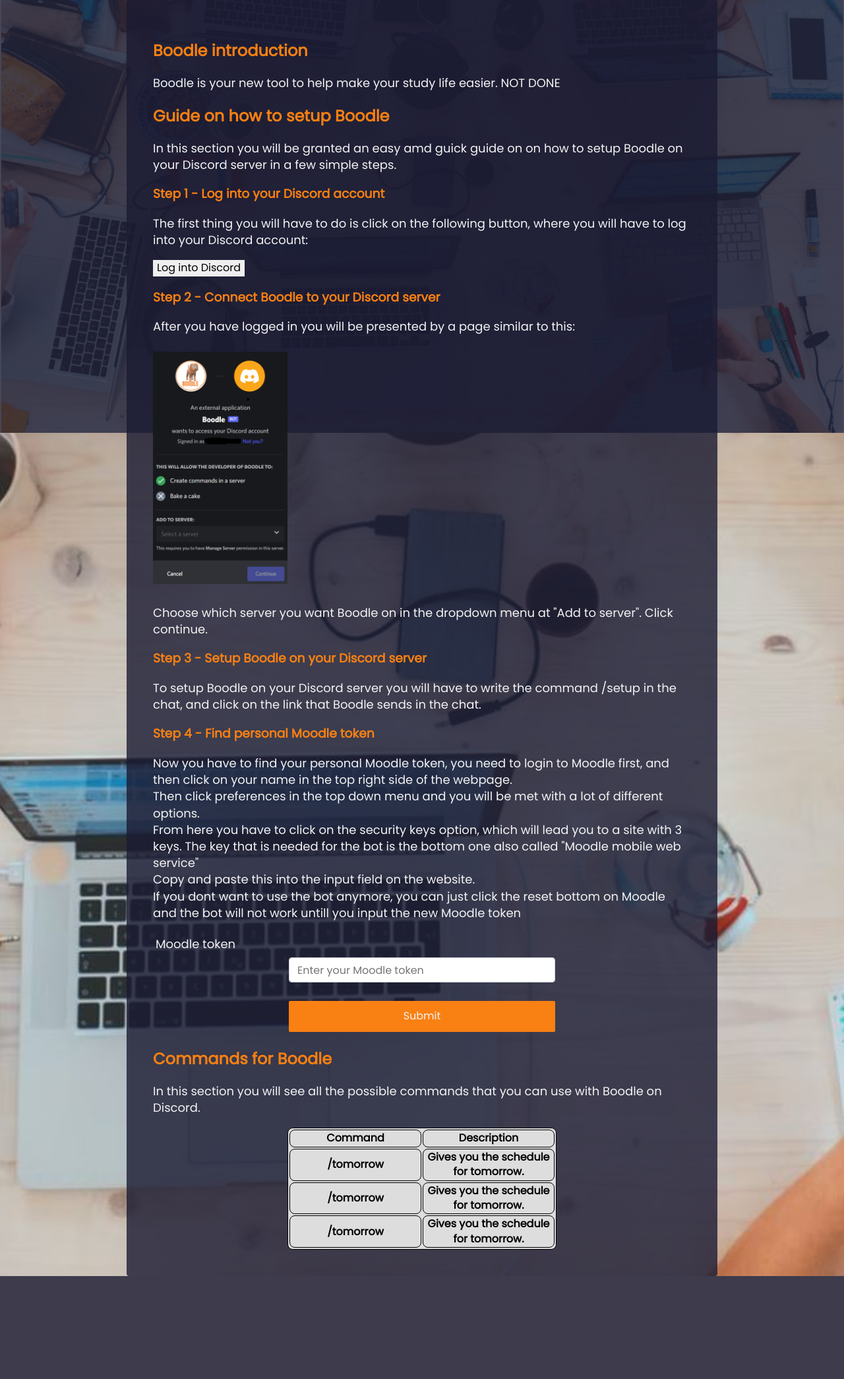
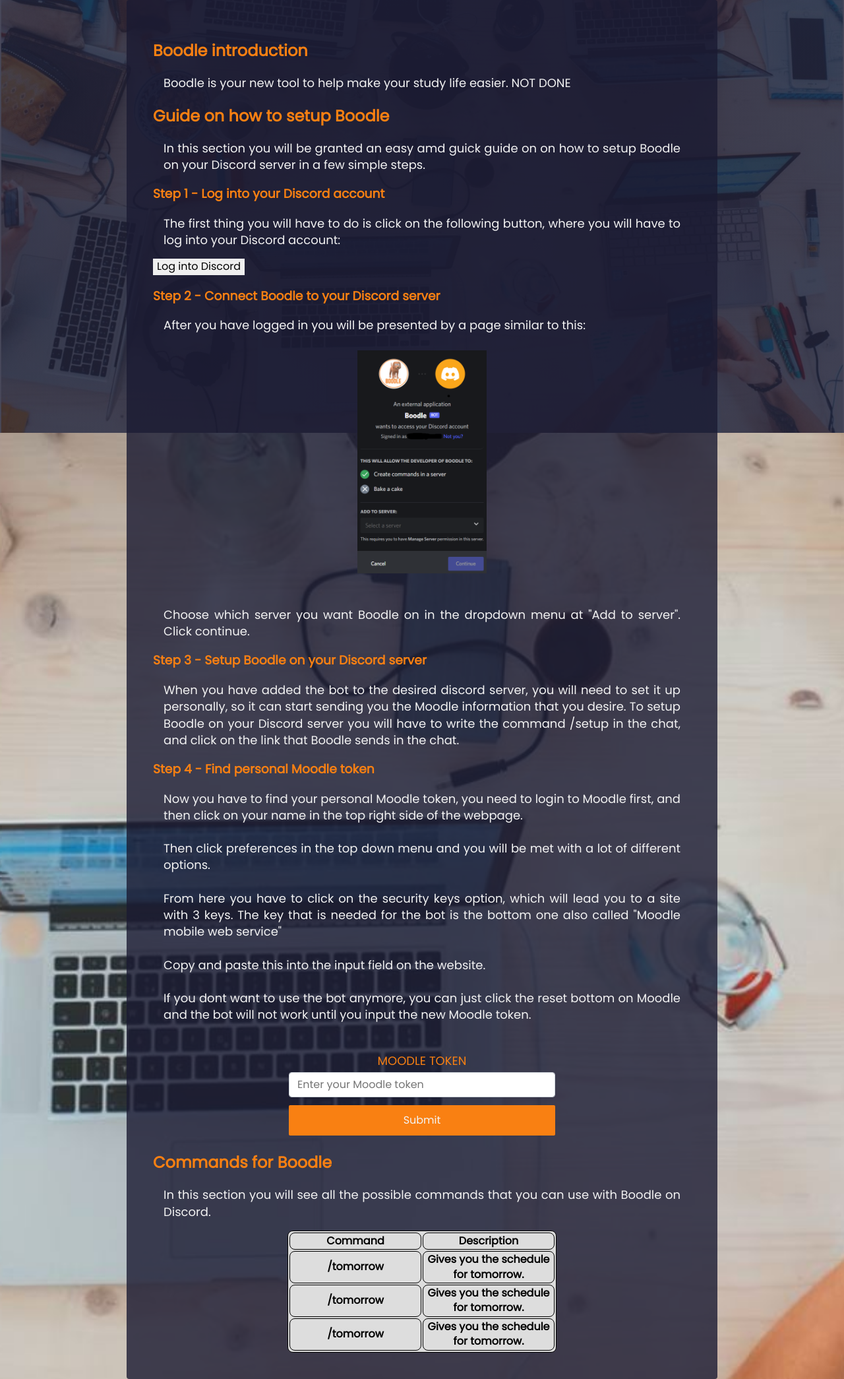
Before and after one commit to mikkelklitlund/Boodle, a PHP site: page /resources/webpage.html in a window 1280 px wide. Shown: the part 144-2234 px from the top of the page at 66% size. Before the commit the page ends 2078 px from the top, so only its background shows below. Run offline with PHP 8.4, Linux system fonts and the light colour scheme; lists and menus that the app fills with data are empty.

Commit message:
step 4 and clean up
fixed some stuff and clean up

```diff
--- a/website/resources/css/css-style.css
+++ b/website/resources/css/css-style.css
@@ -99,17 +99,22 @@
 
 p {
   font-size: 1.125rem;
+  margin: 1rem;
+  text-align: justify;
 }
 
 h2, h3 {
   color: var(--color-orange);
 }
 
-#name-label {
-  display: flex;
-  align-items: center;
+.name-label {
+  display: block;
+  text-align: center;
   font-size: 1.125rem;
-  margin-bottom: 0.5rem;
+  color: var(--color-orange);
+  width: 100%;
+  text-transform:uppercase;
+  margin-bottom: 0.25rem;
 }
 
 input,
@@ -122,12 +127,6 @@
   box-sizing: border-box;
 }
 
-/*
-.container {
-  width: 100%;
-  margin: 3.125rem auto 0 auto;
-} */
-
 @media (min-width: 576px) {
   .container {
     max-width: 540px;
@@ -139,31 +138,8 @@
     max-width: 720px;
   }
 }
-/*
-.header {
-  padding: 0 0.625rem;
-  margin-bottom: 1.875rem;
-  text-align: center;
-}
-
-.description {
-  font-style: italic;
-  font-weight: 200;
-  text-shadow: 1px 1px 1px rgba(0, 0, 0, 0.4);
-}
-
-.clue {
-  margin-left: 0.25rem;
-  font-size: 0.9rem;
-  color: #e4e4e4;
-}
-*/
-.text-center {
-  text-align: center;
-}
 
 /* form */
-
 form {
   background: var(--color-darkblue-alpha);
   padding: 2.5rem 0.625rem;
@@ -178,7 +154,7 @@
 }
 
 .form-group {
-  margin: 0 auto 1.25rem auto;
+  margin: 0 auto 0.25rem auto;
   padding: 0.25rem;
 }
 
@@ -202,22 +178,7 @@
   outline: 0;
   box-shadow: 0 0 0 0.2rem rgba(0, 123, 255, 0.25);
 }
-/*
-.input-radio,
-.input-checkbox {
-  display: inline-block;
-  margin-right: 0.625rem;
-  min-height: 1.25rem;
-  min-width: 1.25rem;
-}
 
-.input-textarea {
-  min-height: 120px;
-  width: 50%;
-  padding: 0.625rem;
-  resize: vertical;
-}
-*/
 .submit-button {
   display: block;
   width: 50%;
@@ -248,4 +209,7 @@
 /* Images */
 .guideimg {
   width: 25%;
+  display: block;
+  margin-left: auto;
+  margin-right: auto;
 }
--- a/website/resources/webpage.html
+++ b/website/resources/webpage.html
@@ -72,24 +72,26 @@
         </p>
         <h3>Step 3 - Setup Boodle on your Discord server</h3>
         <p>
-          To setup Boodle on your Discord server you will have to write the
-          command /setup in the chat, and click on the link that Boodle sends in
-          the chat.
+          When you have added the bot to the desired discord server, you will
+          need to set it up personally, so it can start sending you the Moodle
+          information that you desire. To setup Boodle on your Discord server
+          you will have to write the command /setup in the chat, and click on
+          the link that Boodle sends in the chat.<br />
         </p>
         <h3>Step 4 - Find personal Moodle token</h3>
         <p>
           Now you have to find your personal Moodle token, you need to login to
           Moodle first, and then click on your name in the top right side of the
-          webpage.<br />
+          webpage.<br /><br />
           Then click preferences in the top down menu and you will be met with a
-          lot of different options. <br />
+          lot of different options. <br /><br />
           From here you have to click on the security keys option, which will
           lead you to a site with 3 keys. The key that is needed for the bot is
-          the bottom one also called "Moodle mobile web service"<br />
-          Copy and paste this into the input field on the website. <br />
+          the bottom one also called "Moodle mobile web service"<br /><br />
+          Copy and paste this into the input field on the website. <br /><br />
           If you dont want to use the bot anymore, you can just click the reset
-          bottom on Moodle and the bot will not work untill you input the new
-          Moodle token<br />
+          bottom on Moodle and the bot will not work until you input the new
+          Moodle token.<br /><br />
         </p>
       </section>
 
@@ -146,110 +148,3 @@
     <script src="/website/js/Formfetcher.js"></script>
   </body>
 </html>
-
-<!--
-      <div class="form-group">
-        <p>Which option best describes your current role?</p>
-        <select id="dropdown" name="role" class="form-control" required>
-          <option disabled selected value>Select current role</option>
-          <option value="student">Student</option>
-          <option value="job">Full Time Job</option>
-          <option value="learner">Full Time Learner</option>
-          <option value="preferNo">Prefer not to say</option>
-          <option value="other">Other</option>
-        </select>
-      </div>
-
-      <div class="form-group">
-        <p>Would you recommend Boodle to a friend?</p>
-        <label>
-          <input
-            name="user-recommend"
-            value="definitely"
-            type="radio"
-            class="input-radio"
-            checked
-          />Definitely</label
-        >
-        <label>
-          <input
-            name="user-recommend"
-            value="maybe"
-            type="radio"
-            class="input-radio"
-          />Maybe</label
-        >
-
-        <label
-          ><input
-            name="user-recommend"
-            value="not-sure"
-            type="radio"
-            class="input-radio"
-          />Not sure</label
-        >
-      </div>-->
-<!--
-      <div class="form-group">
-        <p>What is your favorite feature of freeCodeCamp?</p>
-        <select id="most-like" name="mostLike" class="form-control" required>
-          <option disabled selected value>Select an option</option>
-          <option value="challenges">Challenges</option>
-          <option value="projects">Projects</option>
-          <option value="community">Community</option>
-          <option value="openSource">Open Source</option>
-        </select>
-      </div>
-
-      <div class="form-group">
-        <p>
-          What would you like Boodle to include?
-          <span class="clue">(Check all that apply)</span>
-        </p>
-
-        <label
-          ><input
-            name="prefer"
-            value="Courses"
-            type="checkbox"
-            class="input-checkbox"
-          />Courses</label
-        >
-        <label
-          ><input
-            name="prefer"
-            value="vacation"
-            type="checkbox"
-            class="input-checkbox"
-          />Vacation</label
-        >
-
-        <label
-          ><input
-            name="prefer"
-            value="ddddd"
-            type="checkbox"
-            class="input-checkbox"
-          />ddddd</label
-        >
-
-        <label
-          ><input
-            name="prefer"
-            value="nnnnnon"
-            type="checkbox"
-            class="input-checkbox"
-          />nnnn</label
-        >
-      </div>
-
-      <div class="form-group">
-        <p>Any comments or suggestions to improve Boodle?</p>
-        <textarea
-          id="comments"
-          class="input-textarea"
-          name="comment"
-          placeholder="Enter your comment here..."
-        ></textarea>
-      </div>
--->
```
